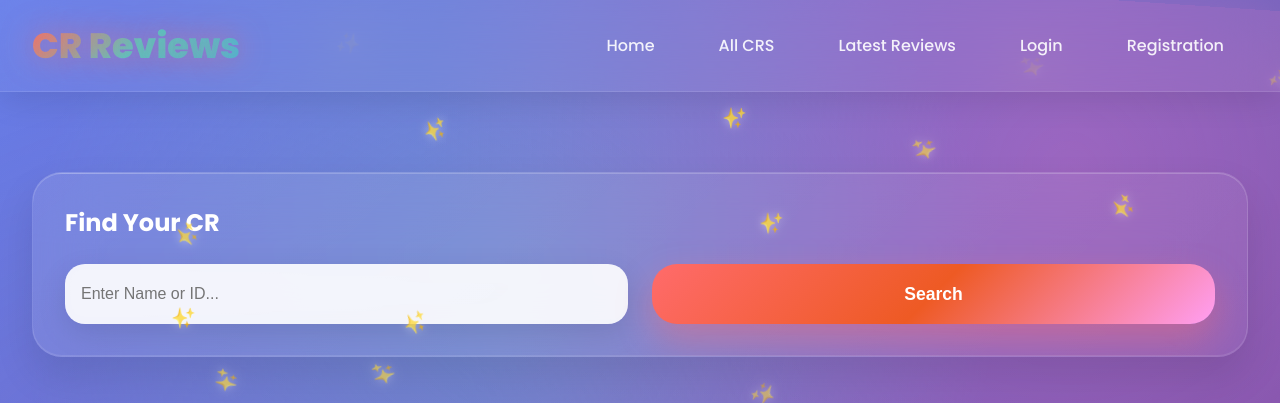
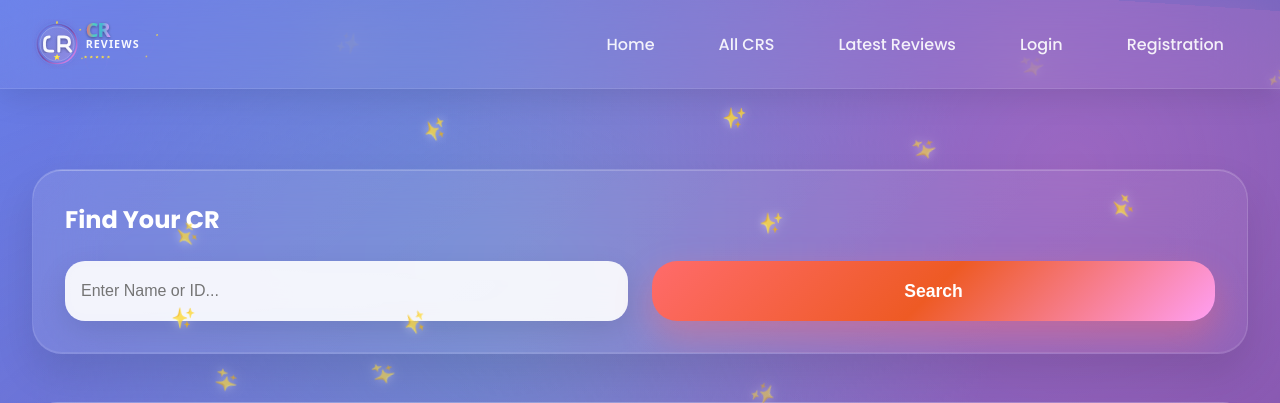
Before and after one commit to MNR-Tushar/crreviews, a Django app: page /all_cr/ in a window 1280 px wide. Shown: the top 403 px of the page. Run offline with Django 5.2, Linux system fonts and the light colour scheme; data comes from the database, SQL or seed files in the repository; both versions use the stored data as it was after the commit.

Commit message:
CR Logo add

```diff
--- a/cr/views.py
+++ b/cr/views.py
@@ -31,7 +31,7 @@ def home(request):
 
 def all_cr(request):
     crs = CrProfile.objects.all().order_by('-created_at')
-    paginator = Paginator(crs, 12)
+    paginator = Paginator(crs, 5)
     page_number =  request.GET.get('page',1)
 
     try:
--- a/templates/base.html
+++ b/templates/base.html
@@ -17,7 +17,12 @@
 
     <nav class="navbar">
         <div class="nav-container">
-            <a href="{% url 'home' %}" class="logo">CR Reviews</a>
+            <a href="{% url 'home' %}" style="display: flex; align-items: center; text-decoration: none;">
+            <img src="{% static 'logo.svg' %}" alt="CR Reviews" style="height: 50px; margin-right: 10px;">
+            </a>
+
+
+
             <ul class="nav-links">
                 <li><a href="{% url 'home' %}" class="nav-link">Home</a></li>
                 <li><a href="{% url 'all_cr' %}" class="nav-link" >All CRS</a></li>
```
Also changed, not shown: db.sqlite3, static/logo.svg (added).
